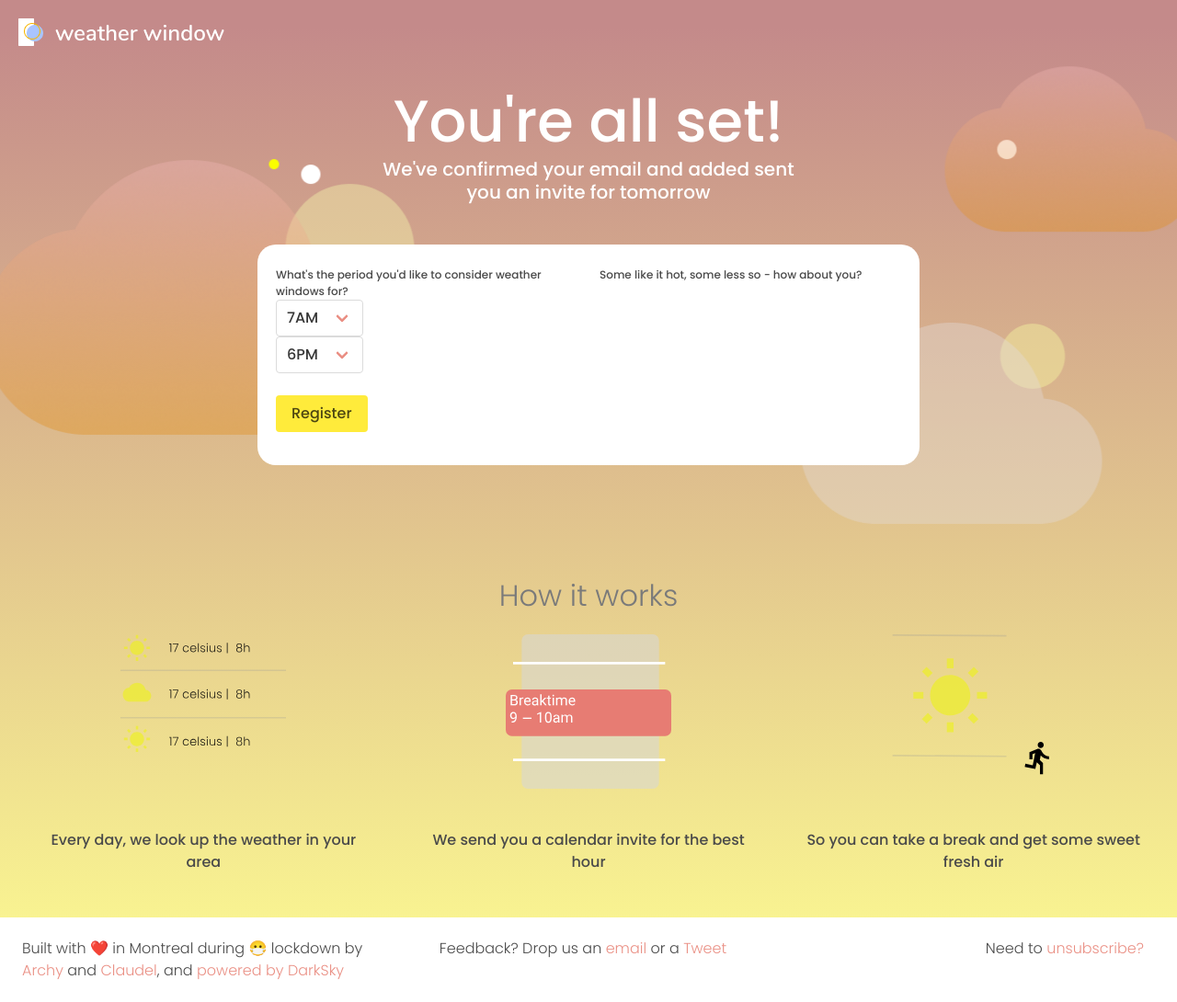
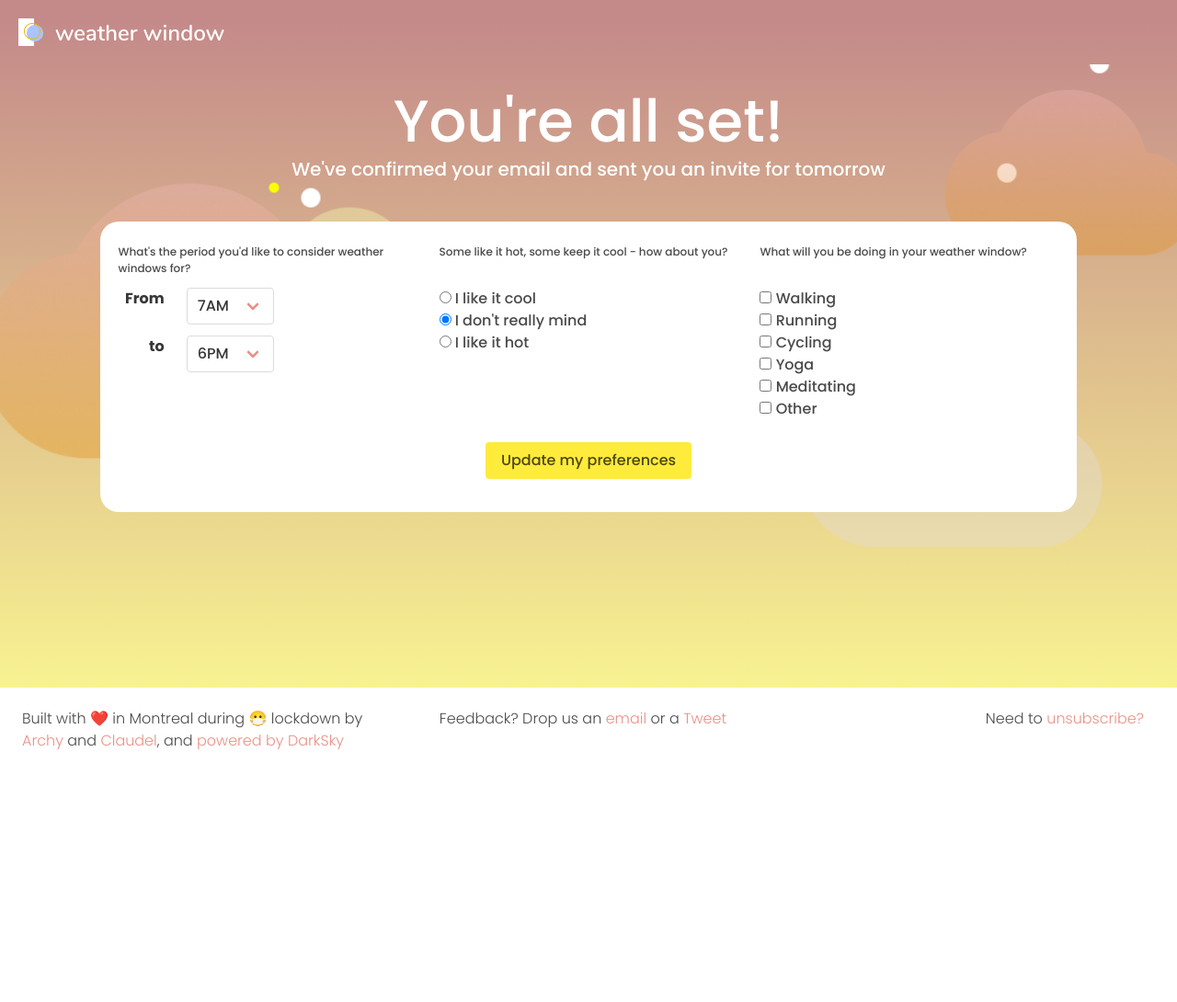
Before and after one commit to archydeberker/wildly-backend, a Flask app: page /confirmed in a window 1280 px wide. Shown: the whole page at 92% size. After the commit the page ends 816 px from the top, so only its background shows below. Run offline with Flask 2, Linux system fonts and the light colour scheme; parts of the project's set-up code (start-up, migrations or seed data) failed here and were passed over; some libraries are stand-ins or nearby versions.

Commit message:
Finish an initial layout of the preferences page

```diff
--- a/forms.py
+++ b/forms.py
@@ -1,7 +1,7 @@
 from dataclasses import dataclass
 
 from flask_wtf import FlaskForm
-from wtforms import StringField, SubmitField, SelectField, DecimalField
+from wtforms import StringField, SubmitField, SelectField, SelectMultipleField
 from wtforms.validators import DataRequired
 
 HOURS = []
@@ -10,16 +10,16 @@ HOURS = []
 
 
 @dataclass
-class Time:
+class Option:
     label: str
     selected: bool
 
 
 
-start_times = {h: Time(label=h, selected=False) for h in HOURS}
-end_times = {h: Time(label=h, selected=False) for h in HOURS}
-start_times['7AM'] = Time(label='7AM', selected=True)
-end_times['6PM'] = Time(label='6PM', selected=True)
+start_times = {h: Option(label=h, selected=False) for h in HOURS}
+end_times = {h: Option(label=h, selected=False) for h in HOURS}
+start_times['7AM'] = Option(label='7AM', selected=True)
+end_times['6PM'] = Option(label='6PM', selected=True)
 
 
 class RegisterForm(FlaskForm):
@@ -36,4 +36,14 @@ class UnsubscribeForm(FlaskForm):
 class PreferencesForm(FlaskForm):
     day_start = SelectField('Between', choices=list(start_times.values()))
     day_end = SelectField('and', choices=list(end_times.values()))
-    temperature = DecimalField('Temperature', places=5)
+    temperature = SelectField('Temperature', choices=[Option(label='I like it cool', selected=False),
+                                                      Option(label="I don't really mind ", selected=True),
+                                                      Option(label='I like it hot', selected=False)
+                                                      ])
+    activities = SelectMultipleField('Activities', choices=[Option(label='Walking', selected=False),
+                                                           Option(label='Running', selected=False),
+                                                           Option(label='Cycling', selected=False),
+                                                           Option(label='Yoga', selected=False),
+                                                           Option(label='Meditating', selected=False),
+                                                           Option(label='Other', selected=False)
+                                                           ])
--- a/templates/confirm.html
+++ b/templates/confirm.html
@@ -7,7 +7,7 @@
                 <h1 class="title has-text-white is-size-1 has-text-centered is-size-2-mobile has-text-weight-normal">
                     You're all set!
                 </h1>
-                <h2 class="subtitle has-text-white has-text-centered"> We've confirmed your email and added sent
+                <h2 class="subtitle has-text-white has-text-centered"> We've confirmed your email and sent
                     you an invite for tomorrow</h2>
             </div>
         </div>
@@ -15,11 +15,15 @@
             <form action="" method="post" novalidate>
                 {{ form.hidden_tag() }}
                 <div class="columns">
-                    <div class="column is-one-half has-content-centered">
-                        <div class="field">
+                    <div class="column is-one-third has-content-centered">
+                        <div style="min-height:3em">
                             <p class="help">What's the period you'd like to consider weather windows for?</p>
+                        </div>
+                        <div class="field is-horizontal">
+                            <div class="field-label">
+                                <label class="label">From</label>
+                            </div>
                             <div class="field-body">
-                                <div class="field">
                                 <div class="select" id={{ form.day_start.id }} name={{ form.day_start.id }}>
                                     <select>
                                         {% for option in form.day_start.choices %}
@@ -31,7 +35,13 @@
                                         {% endfor %}
                                     </select>
                                 </div>
-                                    <div class="field">
+                            </div>
+                        </div>
+                        <div class="field is-horizontal">
+                            <div class="field-label">
+                                <label class="label">to</label>
+                            </div>
+                            <div class="field-body">
                                 <div class="select" id={{ form.day_end.id }} name={{ form.day_end.id }}>
                                     <select>
                                         {% for option in form.day_end.choices %}
@@ -46,112 +56,47 @@
                             </div>
                         </div>
                     </div>
+
+                    <div class="column is-one-third">
+                        <div style="min-height:3em">
+                            <p class="help">Some like it hot, some keep it cool - how about you?</p>
+                        </div>
+                        <div class="control">
+                            {% for option in form.temperature.choices %}
+                            <div>
+                                <input type="radio" name={{option}}
+                                       {% if option.selected %}
+                                       checked
+                                       {%endif%}
+                                >
+                                {{option.label}}
+                            </div>
+                            {% endfor %}
+
                         </div>
                     </div>
-
-                    <div class="column is-one-half">
-                        <p class="help">Some like it hot, some less so - how about you?</p>
+                    <div class="column is-one-third">
+                        <div style="min-height:3em">
+                            <p class="help">What will you be doing in your weather window?</p>
+                        </div>
+                        {% for option in form.activities.choices %}
+                        <div>
+                            <input type="checkbox" name={{option}}
+                                   {% if option.selected %}
+                                   checked
+                                   {%endif%}
+                            >
+                            {{option.label}}
+                        </div>
+                        {% endfor %}
                     </div>
                 </div>
-                <div class="field">
-                    <input class="button is-primary" type="submit" value="Register"/>
+        <div class="field has-addons has-addons-centered">
+            <input class="button is-primary " type="submit" value="Update my preferences"/>
         </div>
         </form>
     </div>
     </div>
 </section>
-<section class="section">
-
-    <h1 class="has-text-centered title has-text-grey has-text-weight-light"> How it works</h1>
-    <div class="columns">
-        <div class="column has-text-centered">
-            <figure class="image" style="height:200px">
-                <img src="/static/assets/images/ICON-1.svg"
-                     style="width:180px; display: inline-block">
-            </figure>
-            <div class="column">Every day, we look up the weather in your area</div>
-        </div>
-        <div class="column has-text-centered">
-            <figure class="image" style="height:200px">
-                <img src="/static/assets/images/ICON-2.svg"
-                     style="width:180px; display: inline-block">
-            </figure>
-            <div class="column">We send you a calendar invite for the best hour</div>
-        </div>
-        <div class="column has-text-centered">
-            <figure class="image" style="height:200px">
-                <img src="/static/assets/images/ICON-3.svg"
-                     style="width:180px; display: inline-block">
-            </figure>
-            <div class="column">So you can take a break and get some sweet fresh air</div>
-        </div>
-    </div>
-    <div class="columns has-text-centered is-8 is-variable">
-    </div>
-    </div>
-
-</section>
-
-<script>
-      // This example requires the Places library. Include the libraries=places
-      // parameter when you first load the API. For example:
-      // <script src="https://maps.googleapis.com/maps/api/js?key=YOURAPIKEY&libraries=places">
-
-      function autoComplete(){
-      initMap('postcode')
-      initMap('postcode2')
-      }
-      function initMap(id) {
-        console.log(id)
-        var input = document.getElementById(id);
-        var strictBounds = document.getElementById('strict-bounds-selector');
-
-        var autocomplete = new google.maps.places.Autocomplete(input);
-
-        // Set the data fields to return when the user selects a place.
-        autocomplete.setFields(
-            ['address_components', 'geometry', 'icon', 'name']);
-
-        autocomplete.addListener('place_changed', function() {
-          infowindow.close();
-          marker.setVisible(false);
-          var place = autocomplete.getPlace();
-          if (!place.geometry) {
-            // User entered the name of a Place that was not suggested and
-            // pressed the Enter key, or the Place Details request failed.
-            window.alert("No details available for input: '" + place.name + "'");
-            return;
-          }
-
-          var address = '';
-          if (place.address_components) {
-            address = [
-              (place.address_components[0] && place.address_components[0].short_name || ''),
-              (place.address_components[1] && place.address_components[1].short_name || ''),
-              (place.address_components[2] && place.address_components[2].short_name || '')
-            ].join(' ');
-          }
-
-          infowindowContent.children['place-icon'].src = place.icon;
-          infowindowContent.children['place-name'].textContent = place.name;
-          infowindowContent.children['place-address'].textContent = address;
-          infowindow.open(map, marker);
-        });
-
-
-      }
-
-
-
-
-
-
-
-
-
-
-</script>
-<script src="https://maps.googleapis.com/maps/api/js?key={{GOOGLE_API_KEY}}&libraries=places&callback=autoComplete"
-        async defer></script>
 
 {% endblock %}
```
Lines whose indentation alone changed are shown as unchanged.
